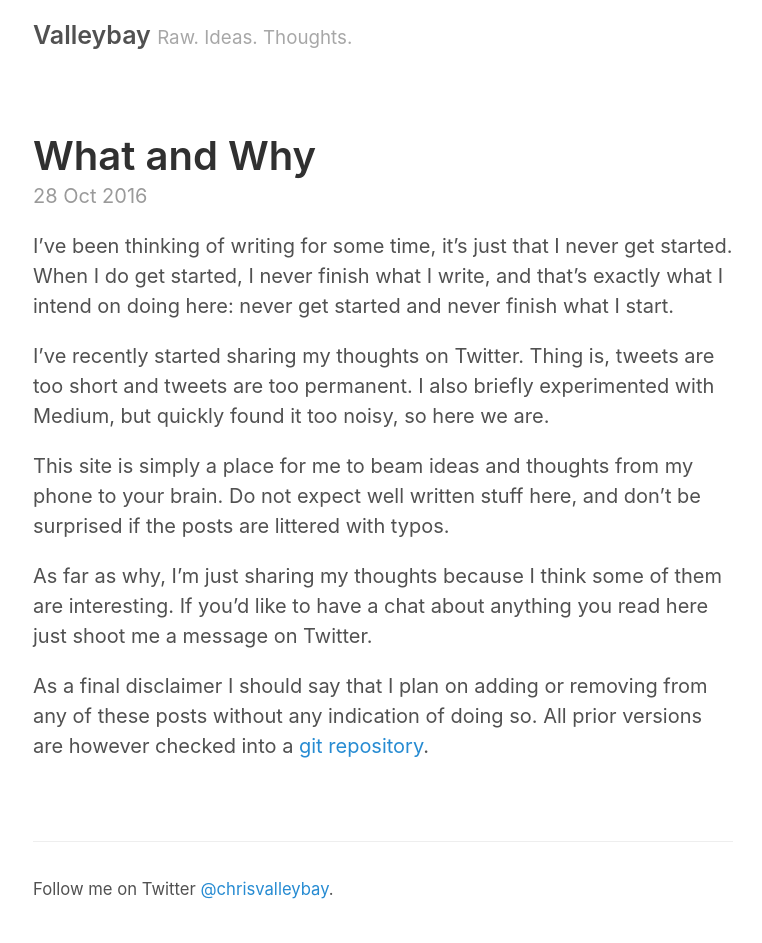
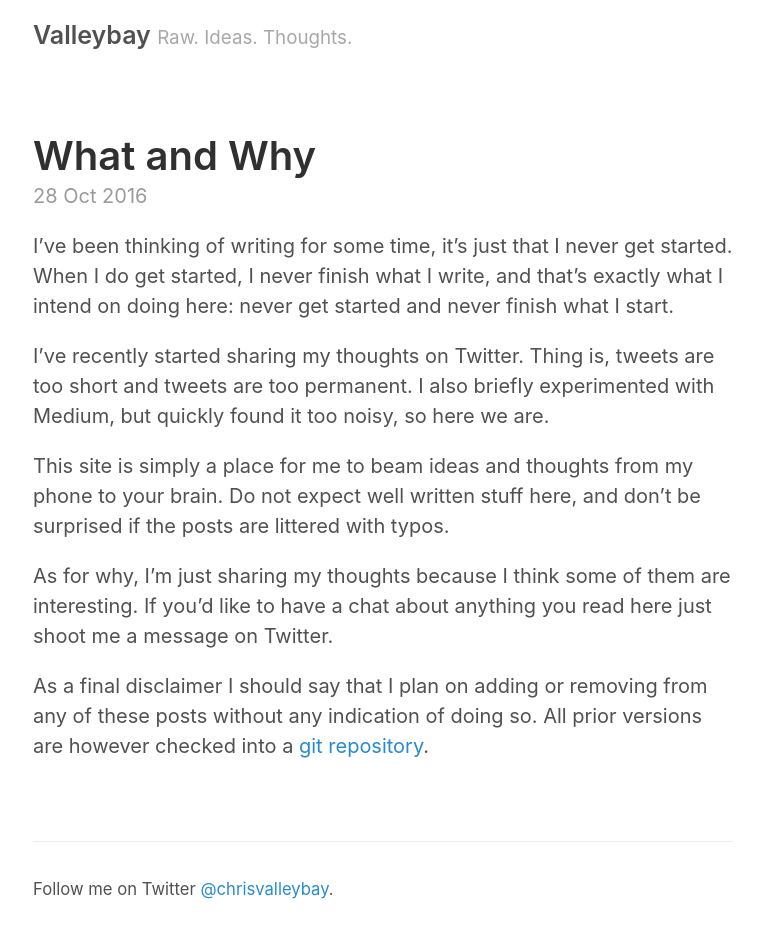
Before and after one commit to valleybay/valleybay.github.io, a Jekyll site: the page built from _posts/2016-10-28-what-and-why.md, in a window 1280 px wide. Shown: the whole page, without its empty margins (257-1019 px from the left). Built offline with Jekyll 4.4.1, drawn with Linux system fonts in a browser that asks for light colours.

Commit message:
Fixed typo

```diff
--- a/_posts/2016-10-28-what-and-why.md
+++ b/_posts/2016-10-28-what-and-why.md
@@ -8,6 +8,6 @@
 
 This site is simply a place for me to beam ideas and thoughts from my phone to your brain. Do not expect well written stuff here, and don’t be surprised if the posts are littered with typos.
 
-As far as why, I’m just sharing my thoughts because I think some of them are interesting. If you’d like to have a chat about anything you read here just shoot me a message on Twitter.
+As for why, I’m just sharing my thoughts because I think some of them are interesting. If you’d like to have a chat about anything you read here just shoot me a message on Twitter.
 
 As a final disclaimer I should say that I plan on adding or removing from any of these posts without any indication of doing so. All prior versions are however checked into a [git repository](https://github.com/valleybay/valleybay.github.io).
```
Also changed, not shown: 3 other files.
